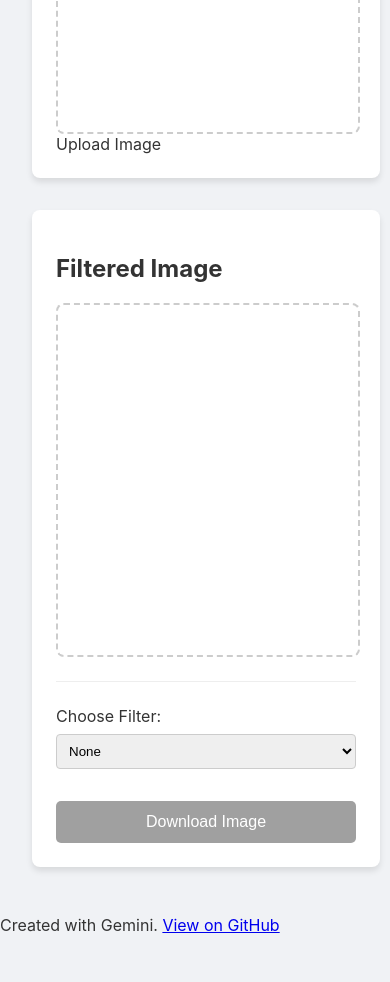
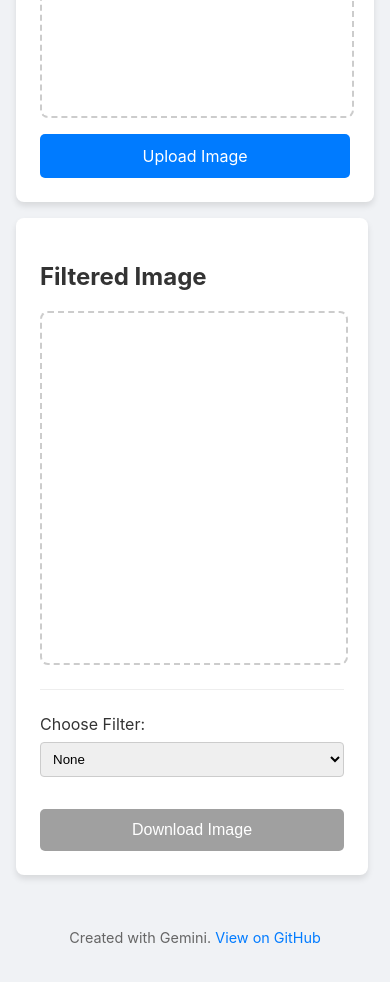
Before and after one commit to AminoGrafik/image-filter-tool, a plain HTML site: page application/index.html in a window 390 px wide. Shown: the part 460-1442 px from the top of the page. Before the commit the page ends 1411 px from the top, so only its background shows below. Drawn offline with Linux system fonts and the light colour scheme.

Commit message:
Update style.css

```diff
--- a/application/style.css
+++ b/application/style.css
@@ -1,16 +1,30 @@
+:root {
+    --primary-color: #007bff;
+    --primary-hover: #0056b3;
+    --background-color: #f0f2f5;
+    --panel-background: #fff;
+    --text-color: #333;
+    --border-color: #ddd;
+    --border-dashed: #ccc;
+    --shadow-color: rgba(0, 0, 0, 0.1);
+}
+
 body {
     font-family: -apple-system, BlinkMacSystemFont, "Segoe UI", Roboto, Helvetica, Arial, sans-serif;
-    background-color: #f0f2f5;
+    background-color: var(--background-color);
     margin: 0;
     padding: 0;
-    color: #333;
+    color: var(--text-color);
+    display: flex;
+    flex-direction: column;
+    min-height: 100vh;
 }
 
 header {
-    background-color: #fff;
+    background-color: var(--panel-background);
     text-align: center;
     padding: 1rem;
-    border-bottom: 1px solid #ddd;
+    border-bottom: 1px solid var(--border-color);
 }
 
 .container {
@@ -19,22 +33,23 @@ header {
     padding: 2rem;
     gap: 2rem;
     align-items: flex-start;
+    flex: 1;
 }
 
 .panel {
     flex: 1;
     min-width: 300px;
-    background-color: #fff;
+    background-color: var(--panel-background);
     border-radius: 8px;
     padding: 1.5rem;
-    box-shadow: 0 4px 6px rgba(0, 0, 0, 0.1);
+    box-shadow: 0 4px 6px var(--shadow-color);
 }
 
 .image-container {
     width: 100%;
     min-height: 350px;
     height: auto;
-    border: 2px dashed #ccc;
+    border: 2px dashed var(--border-dashed);
     border-radius: 8px;
     margin-top: 1rem;
     display: flex;
@@ -52,7 +67,7 @@ header {
 }
 
 #ascii-output {
-    background: white;
+    background: var(--panel-background);
     font-family: "Courier New", Courier, monospace;
     font-size: 5px;
     line-height: 1;
@@ -62,22 +77,26 @@ header {
     display: none;
 }
 
-button {
+/* --- REFINED BUTTON STYLES --- */
+button, .button-style {
     display: block;
     width: 100%;
     padding: 0.75rem;
     margin-top: 1rem;
     border: none;
     border-radius: 5px;
-    background-color: #007bff;
+    background-color: var(--primary-color);
     color: white;
     font-size: 1rem;
     cursor: pointer;
     transition: background-color 0.3s;
+    text-align: center;
+    box-sizing: border-box; /* Ensures padding doesn't affect width */
 }
 
-button:hover:not(:disabled) {
-    background-color: #0056b3;
+button:hover:not(:disabled),
+.button-style:hover {
+    background-color: var(--primary-hover);
 }
 
 button:disabled {
@@ -91,7 +110,7 @@ button:disabled {
     border-top: 1px solid #eee;
 }
 
-.controls>label {
+.controls > label {
     display: block;
     margin-bottom: 0.5rem;
 }
@@ -100,20 +119,53 @@ button:disabled {
     width: 100%;
     padding: 0.5rem;
     border-radius: 4px;
-    border: 1px solid #ccc;
+    border: 1px solid var(--border-dashed);
     margin-bottom: 1rem;
 }
 
-/* --- NEW CSS FOR CONTROLS --- */
 .filter-controls {
     padding: 0.5rem 0;
 }
+
 .filter-controls label {
     display: flex;
     align-items: center;
     gap: 10px;
     margin-bottom: 0.5rem;
 }
+
 .filter-controls input[type="range"] {
     flex: 1;
 }
+
+/* --- ACCESSIBILITY --- */
+button:focus-visible,
+select:focus-visible,
+input:focus-visible {
+    outline: 3px solid var(--primary-hover);
+    outline-offset: 2px;
+}
+
+footer {
+    text-align: center;
+    padding: 1.5rem;
+    font-size: 0.9rem;
+    color: #666;
+}
+footer a {
+    color: var(--primary-color);
+    text-decoration: none;
+}
+footer a:hover {
+    text-decoration: underline;
+}
+
+
+/* --- RESPONSIVE DESIGN --- */
+@media (max-width: 800px) {
+    .container {
+        flex-direction: column;
+        padding: 1rem;
+        gap: 1rem;
+    }
+}
```
